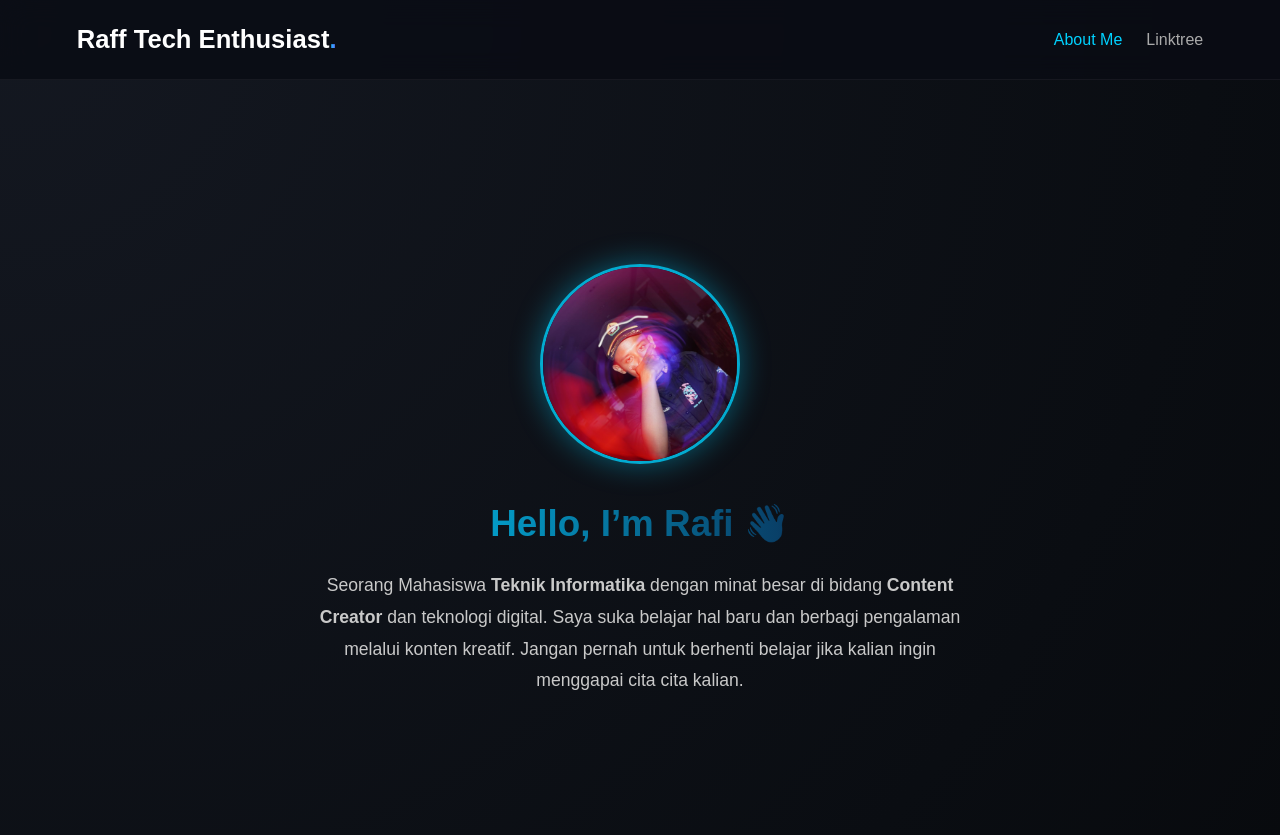
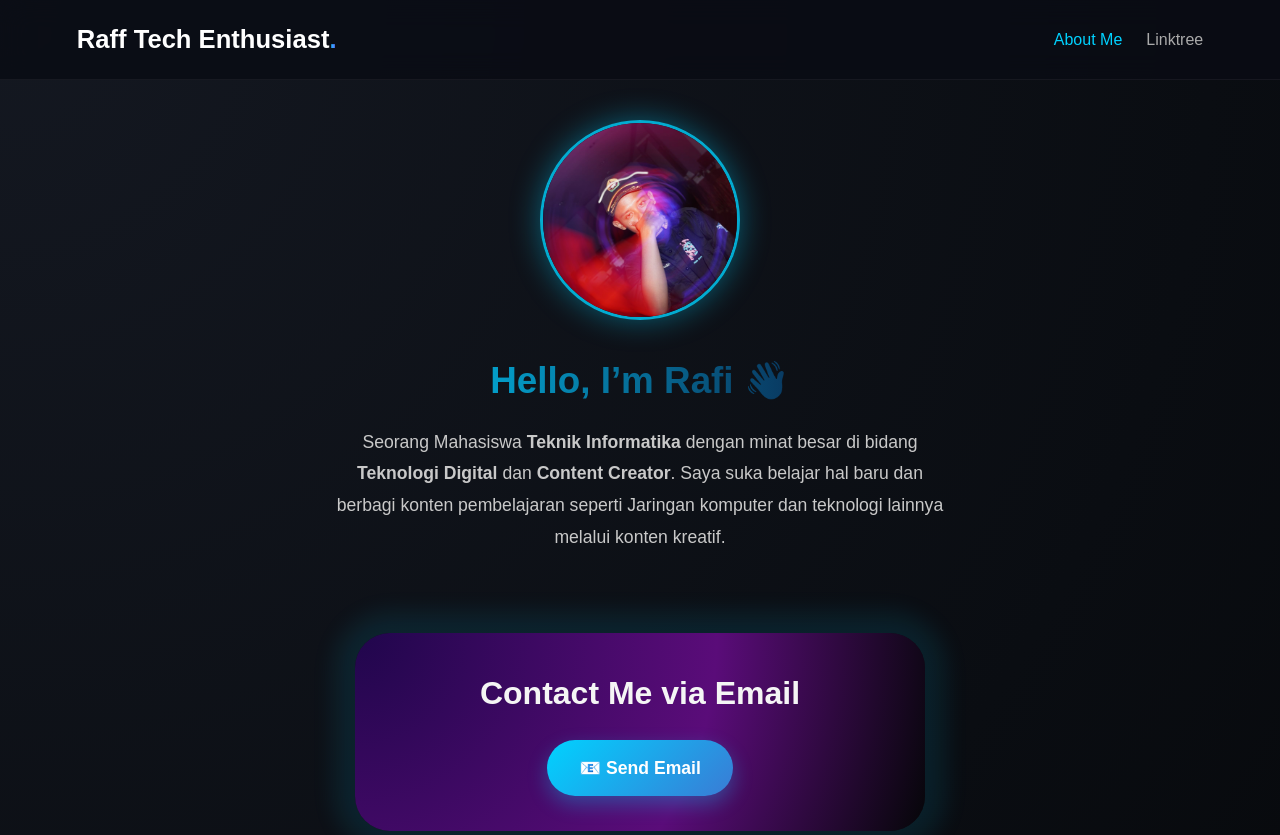
Before and after one commit to Raffsz13/Website-Rafi-Febriyansyah, a plain HTML site: page index.html in a window 1280 px wide. Shown: the top 835 px of the page. Drawn offline with Linux system fonts and the light colour scheme.

Commit message:
menambahkan email pribadi

```diff
--- a/index.html
+++ b/index.html
@@ -24,13 +24,19 @@
         <h2>Hello, I’m <span>Rafi</span> 👋</h2>
         <p>
           Seorang Mahasiswa <strong>Teknik Informatika</strong>
-          dengan minat besar di bidang <strong>Content Creator</strong>
-          dan teknologi digital. Saya suka belajar hal baru dan berbagi
-          pengalaman melalui konten kreatif. Jangan pernah untuk berhenti belajar jika kalian ingin menggapai cita cita kalian.
+          dengan minat besar di bidang <strong>Teknologi Digital</strong>
+          dan <strong>Content Creator</strong>. Saya suka belajar hal baru dan berbagi
+          konten pembelajaran seperti Jaringan komputer dan teknologi lainnya melalui konten kreatif.
         </p>
       </div>
+        <!-- CTA Email Section -->
+<section class="cta-email">
+  <h2>Contact Me via Email</h2>
+  <a href="https://mail.google.com/mail/?view=cm&fs=1&to=rafifebriyansyah24@gmail.com?subject=Hello%20Rafi&body=Hai%20Rafi%2C%20saya%20mau%20ngobrol%20lebih%20lanjut." class="email-btn">📧 Send Email</a>
+</section>
     </div>
   </section>
+
 
   <!-- Quote Section -->
   <section class="quote">
--- a/style.css
+++ b/style.css
@@ -93,7 +93,7 @@ nav ul li a:hover::after {
   justify-content: center;
   align-items: center;
   text-align: center;
-  padding: 30px;
+  padding: 40px;
   margin: 0px;
 }
 
@@ -130,7 +130,7 @@ nav ul li a:hover::after {
 .about-text p {
   color: #c9c9c9;
   font-size: 1.1rem;
-  max-width: 650px;
+  max-width: 610px;
   margin: 0 auto;
   line-height: 1.8;
   font-family: Arial, Helvetica, sans-serif;
@@ -215,3 +215,39 @@ footer {
   border-top: 1px solid rgba(255, 255, 255, 0.05);
   margin-top: 3rem;
 }
+
+/* CTA Email Section */
+.cta-email {
+  text-align: center;
+  margin: 80px 20px 20px;
+  padding: 35px;
+  background: radial-gradient(circle at top left, #20064c, #5a0c79 60%, #050608 100%);
+  border-radius: 35px;
+  box-shadow: 0px 0px 25px 20px rgba(0, 210, 255, 0.1);
+  transition: all 0.4s ease-in-out;
+}
+
+.cta-email h2 {
+  font-size: 2rem;
+  color: #f5f5f5;
+  margin-bottom: 20px;
+}
+
+.email-btn {
+  display: inline-block;
+  padding: 14px 32px;
+  background: linear-gradient(135deg, #00d2ff, #3a7bd5);
+  color: #fff;
+  font-size: 1.1rem;
+  font-weight: bold;
+  border-radius: 50px;
+  text-decoration: none;
+  box-shadow: 0 8px 20px rgba(0, 210, 255, 0.3);
+  transition: all 0.3s ease;
+}
+
+.email-btn:hover {
+  transform: scale(1.08) translateY(-3px);
+  box-shadow: 0 12px 30px rgba(0, 210, 255, 0.6);
+  background: linear-gradient(135deg, #3a7bd5, #00d2ff);
+}
```
Also changed, not shown: script.js (added).
